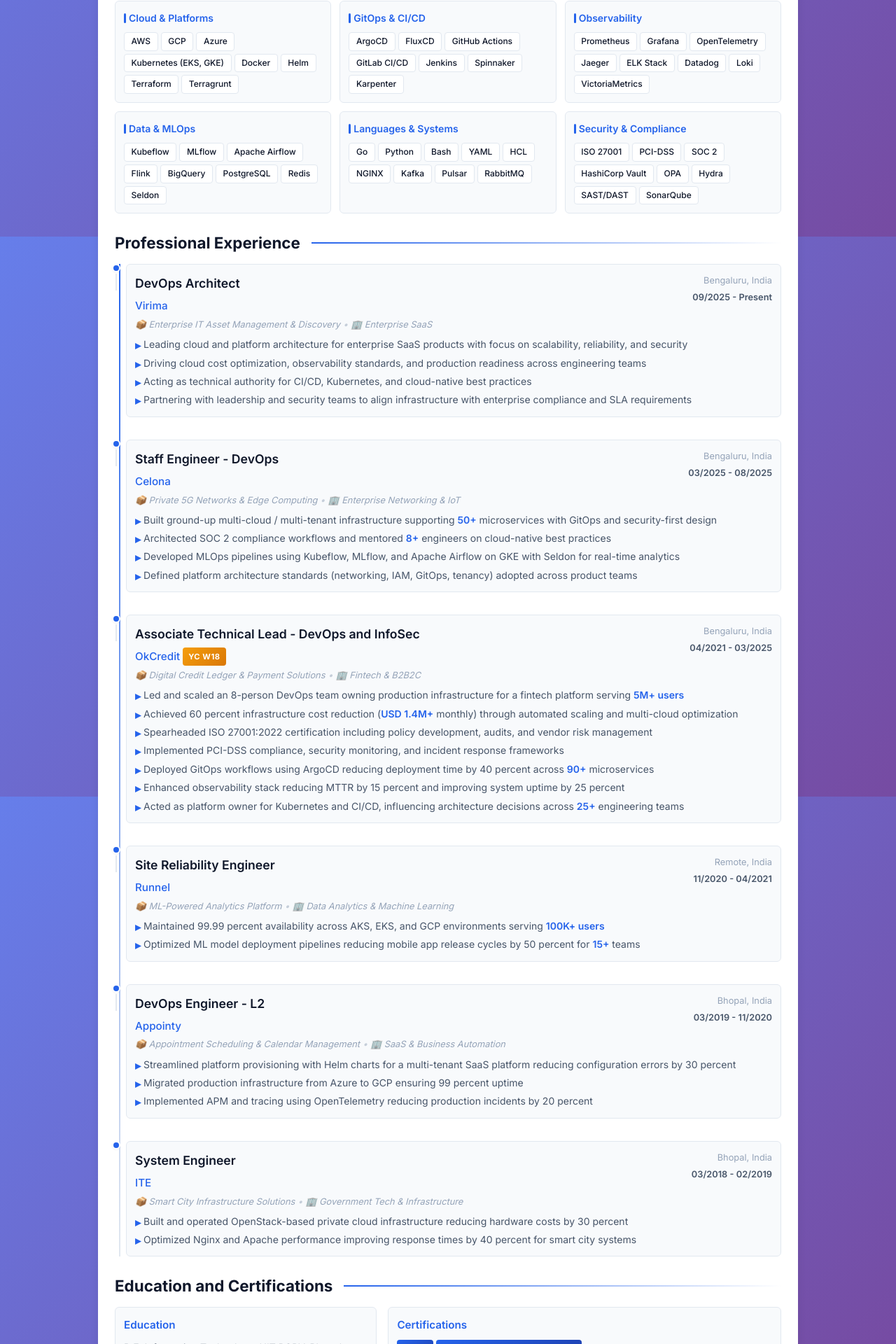
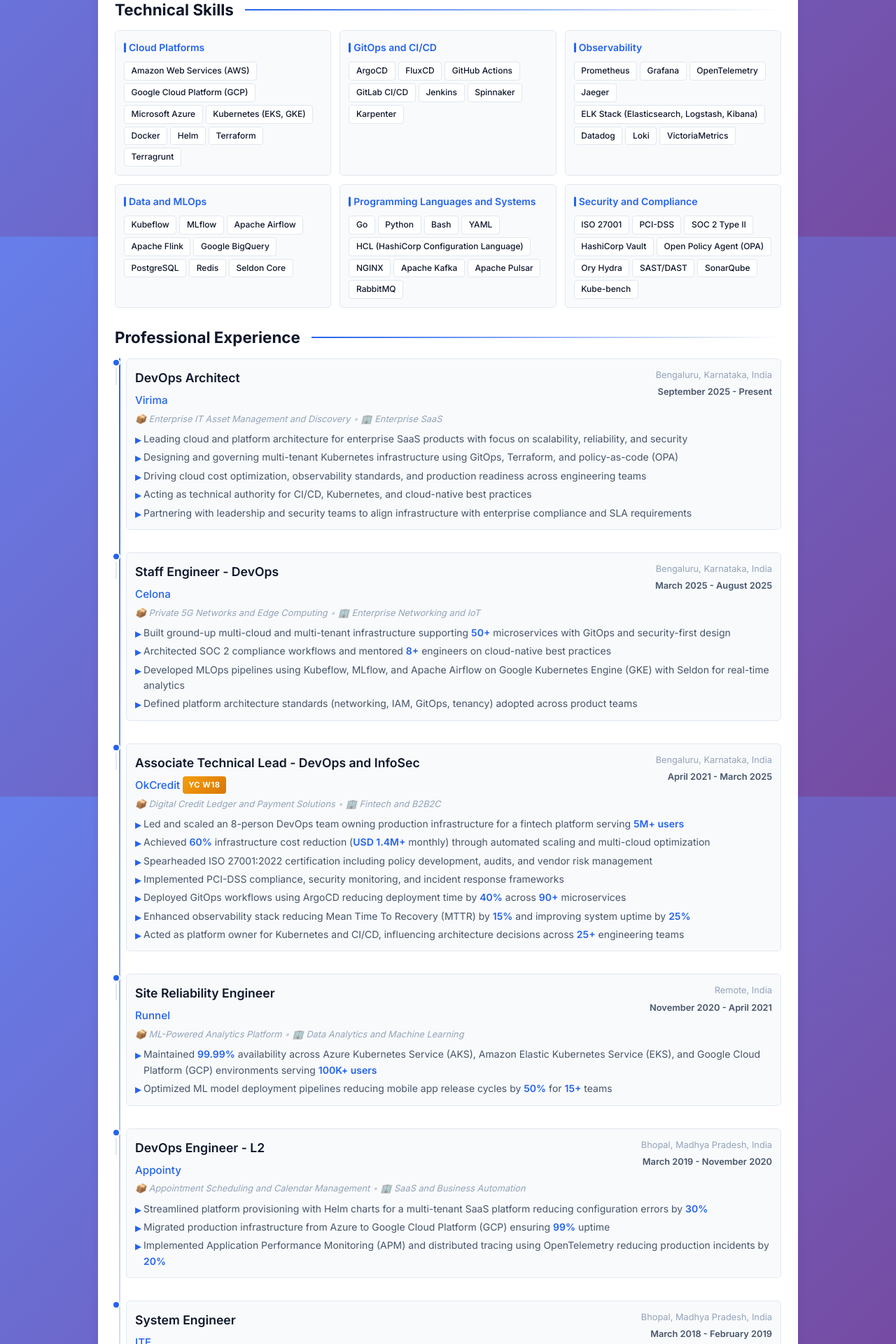
Before and after one commit to shudhanshh/resume, a React (Vite) app: page / in a window 1280 px wide. Shown: the part 462-2382 px from the top of the page at 70% size. Built offline with nearby package versions, Linux system fonts and the light colour scheme.

Commit message:
Optimize LaTeX resume for ATS compatibility - standard formatting, keywords, and structure

```diff
--- a/src/data/resume-data.json
+++ b/src/data/resume-data.json
@@ -2,24 +2,24 @@
   "contact": {
     "name": "Shudhanshu Badkur",
     "email": "shudhanshubadkur97@gmail.com",
-    "phone": "+91 78795 88884",
+    "phone": "+91-78795-88884",
     "linkedin": "linkedin.com/in/shudhanshhh",
     "github": "github.com/shudhanshh",
-    "location": "Bengaluru, India"
+    "location": "Bengaluru, Karnataka, India"
   },
-  "summary": "DevOps Architect / Staff Platform Engineer with 8+ years of experience designing and scaling cloud-native, multi-tenant platforms for enterprise SaaS and fintech systems. Proven track record of leading platform architecture initiatives delivering 60 percent infrastructure cost savings (USD 1.4M+ monthly) while maintaining 99.99 percent uptime for systems handling 500K+ requests per minute and 5M+ active users. Expert in Kubernetes, GitOps, multi-cloud strategy, and security compliance (ISO 27001, PCI-DSS, SOC 2), with strong leadership in mentoring engineers and driving org-wide infrastructure standards.",
+  "summary": "DevOps Architect and Staff Platform Engineer with 8+ years of experience designing and scaling cloud-native, multi-tenant platforms for enterprise SaaS and fintech systems. Proven track record of leading platform architecture initiatives delivering 60% infrastructure cost savings (USD 1.4M+ monthly) while maintaining 99.99% uptime for systems handling 500K+ requests per minute and 5M+ active users. Expert in Kubernetes, GitOps, multi-cloud strategy, and security compliance (ISO 27001, PCI-DSS, SOC 2), with strong leadership in mentoring engineers and driving organization-wide infrastructure standards.",
   "skills": {
-    "Cloud & Platforms": [
-      "AWS",
-      "GCP",
-      "Azure",
+    "Cloud Platforms": [
+      "Amazon Web Services (AWS)",
+      "Google Cloud Platform (GCP)",
+      "Microsoft Azure",
       "Kubernetes (EKS, GKE)",
       "Docker",
       "Helm",
       "Terraform",
       "Terragrunt"
     ],
-    "GitOps & CI/CD": [
+    "GitOps and CI/CD": [
       "ArgoCD",
       "FluxCD",
       "GitHub Actions",
@@ -33,55 +33,57 @@
       "Grafana",
       "OpenTelemetry",
       "Jaeger",
-      "ELK Stack",
+      "ELK Stack (Elasticsearch, Logstash, Kibana)",
       "Datadog",
       "Loki",
       "VictoriaMetrics"
     ],
-    "Data & MLOps": [
+    "Data and MLOps": [
       "Kubeflow",
       "MLflow",
       "Apache Airflow",
-      "Flink",
-      "BigQuery",
+      "Apache Flink",
+      "Google BigQuery",
       "PostgreSQL",
       "Redis",
-      "Seldon"
+      "Seldon Core"
     ],
-    "Languages & Systems": [
+    "Programming Languages and Systems": [
       "Go",
       "Python",
       "Bash",
       "YAML",
-      "HCL",
+      "HCL (HashiCorp Configuration Language)",
       "NGINX",
-      "Kafka",
-      "Pulsar",
+      "Apache Kafka",
+      "Apache Pulsar",
       "RabbitMQ"
     ],
-    "Security & Compliance": [
+    "Security and Compliance": [
       "ISO 27001",
       "PCI-DSS",
-      "SOC 2",
+      "SOC 2 Type II",
       "HashiCorp Vault",
-      "OPA",
-      "Hydra",
+      "Open Policy Agent (OPA)",
+      "Ory Hydra",
       "SAST/DAST",
-      "SonarQube"
+      "SonarQube",
+      "Kube-bench"
     ]
   },
   "experience": [
     {
       "title": "DevOps Architect",
       "company": "Virima",
-      "location": "Bengaluru, India",
-      "dateRange": "09/2025 - Present",
+      "location": "Bengaluru, Karnataka, India",
+      "dateRange": "September 2025 - Present",
       "isYC": false,
       "ycBatch": null,
-      "product": "Enterprise IT Asset Management & Discovery",
+      "product": "Enterprise IT Asset Management and Discovery",
       "domain": "Enterprise SaaS",
       "responsibilities": [
         "Leading cloud and platform architecture for enterprise SaaS products with focus on scalability, reliability, and security",
+        "Designing and governing multi-tenant Kubernetes infrastructure using GitOps, Terraform, and policy-as-code (OPA)",
         "Driving cloud cost optimization, observability standards, and production readiness across engineering teams",
         "Acting as technical authority for CI/CD, Kubernetes, and cloud-native best practices",
         "Partnering with leadership and security teams to align infrastructure with enterprise compliance and SLA requirements"
@@ -90,35 +92,35 @@
     {
       "title": "Staff Engineer - DevOps",
       "company": "Celona",
-      "location": "Bengaluru, India",
-      "dateRange": "03/2025 - 08/2025",
+      "location": "Bengaluru, Karnataka, India",
+      "dateRange": "March 2025 - August 2025",
       "isYC": false,
       "ycBatch": null,
-      "product": "Private 5G Networks & Edge Computing",
-      "domain": "Enterprise Networking & IoT",
+      "product": "Private 5G Networks and Edge Computing",
+      "domain": "Enterprise Networking and IoT",
       "responsibilities": [
-        "Built ground-up multi-cloud / multi-tenant infrastructure supporting 50+ microservices with GitOps and security-first design",
+        "Built ground-up multi-cloud and multi-tenant infrastructure supporting 50+ microservices with GitOps and security-first design",
         "Architected SOC 2 compliance workflows and mentored 8+ engineers on cloud-native best practices",
-        "Developed MLOps pipelines using Kubeflow, MLflow, and Apache Airflow on GKE with Seldon for real-time analytics",
+        "Developed MLOps pipelines using Kubeflow, MLflow, and Apache Airflow on Google Kubernetes Engine (GKE) with Seldon for real-time analytics",
         "Defined platform architecture standards (networking, IAM, GitOps, tenancy) adopted across product teams"
       ]
     },
     {
       "title": "Associate Technical Lead - DevOps and InfoSec",
       "company": "OkCredit",
-      "location": "Bengaluru, India",
-      "dateRange": "04/2021 - 03/2025",
+      "location": "Bengaluru, Karnataka, India",
+      "dateRange": "April 2021 - March 2025",
       "isYC": true,
       "ycBatch": "W18",
-      "product": "Digital Credit Ledger & Payment Solutions",
-      "domain": "Fintech & B2B2C",
+      "product": "Digital Credit Ledger and Payment Solutions",
+      "domain": "Fintech and B2B2C",
       "responsibilities": [
         "Led and scaled an 8-person DevOps team owning production infrastructure for a fintech platform serving 5M+ users",
-        "Achieved 60 percent infrastructure cost reduction (USD 1.4M+ monthly) through automated scaling and multi-cloud optimization",
+        "Achieved 60% infrastructure cost reduction (USD 1.4M+ monthly) through automated scaling and multi-cloud optimization",
         "Spearheaded ISO 27001:2022 certification including policy development, audits, and vendor risk management",
         "Implemented PCI-DSS compliance, security monitoring, and incident response frameworks",
-        "Deployed GitOps workflows using ArgoCD reducing deployment time by 40 percent across 90+ microservices",
-        "Enhanced observability stack reducing MTTR by 15 percent and improving system uptime by 25 percent",
+        "Deployed GitOps workflows using ArgoCD reducing deployment time by 40% across 90+ microservices",
+        "Enhanced observability stack reducing Mean Time To Recovery (MTTR) by 15% and improving system uptime by 25%",
         "Acted as platform owner for Kubernetes and CI/CD, influencing architecture decisions across 25+ engineering teams"
       ]
     },
@@ -126,53 +128,53 @@
       "title": "Site Reliability Engineer",
       "company": "Runnel",
       "location": "Remote, India",
-      "dateRange": "11/2020 - 04/2021",
+      "dateRange": "November 2020 - April 2021",
       "isYC": false,
       "ycBatch": null,
       "product": "ML-Powered Analytics Platform",
-      "domain": "Data Analytics & Machine Learning",
+      "domain": "Data Analytics and Machine Learning",
       "responsibilities": [
-        "Maintained 99.99 percent availability across AKS, EKS, and GCP environments serving 100K+ users",
-        "Optimized ML model deployment pipelines reducing mobile app release cycles by 50 percent for 15+ teams"
+        "Maintained 99.99% availability across Azure Kubernetes Service (AKS), Amazon Elastic Kubernetes Service (EKS), and Google Cloud Platform (GCP) environments serving 100K+ users",
+        "Optimized ML model deployment pipelines reducing mobile app release cycles by 50% for 15+ teams"
       ]
     },
     {
       "title": "DevOps Engineer - L2",
       "company": "Appointy",
-      "location": "Bhopal, India",
-      "dateRange": "03/2019 - 11/2020",
+      "location": "Bhopal, Madhya Pradesh, India",
+      "dateRange": "March 2019 - November 2020",
       "isYC": false,
       "ycBatch": null,
-      "product": "Appointment Scheduling & Calendar Management",
-      "domain": "SaaS & Business Automation",
+      "product": "Appointment Scheduling and Calendar Management",
+      "domain": "SaaS and Business Automation",
       "responsibilities": [
-        "Streamlined platform provisioning with Helm charts for a multi-tenant SaaS platform reducing configuration errors by 30 percent",
-        "Migrated production infrastructure from Azure to GCP ensuring 99 percent uptime",
-        "Implemented APM and tracing using OpenTelemetry reducing production incidents by 20 percent"
+        "Streamlined platform provisioning with Helm charts for a multi-tenant SaaS platform reducing configuration errors by 30%",
+        "Migrated production infrastructure from Azure to Google Cloud Platform (GCP) ensuring 99% uptime",
+        "Implemented Application Performance Monitoring (APM) and distributed tracing using OpenTelemetry reducing production incidents by 20%"
       ]
     },
     {
       "title": "System Engineer",
       "company": "ITE",
-      "location": "Bhopal, India",
-      "dateRange": "03/2018 - 02/2019",
+      "location": "Bhopal, Madhya Pradesh, India",
+      "dateRange": "March 2018 - February 2019",
       "isYC": false,
       "ycBatch": null,
       "product": "Smart City Infrastructure Solutions",
-      "domain": "Government Tech & Infrastructure",
+      "domain": "Government Technology and Infrastructure",
       "responsibilities": [
-        "Built and operated OpenStack-based private cloud infrastructure reducing hardware costs by 30 percent",
-        "Optimized Nginx and Apache performance improving response times by 40 percent for smart city systems"
+        "Built and operated OpenStack-based private cloud infrastructure reducing hardware costs by 30%",
+        "Optimized NGINX and Apache HTTP Server performance improving response times by 40% for smart city systems"
       ]
     }
   ],
   "education": {
-    "degree": "B.E. Information Technology, UIT RGPV, Bhopal"
+    "degree": "Bachelor of Engineering (B.E.) in Information Technology, University Institute of Technology (UIT), Rajiv Gandhi Proudyogiki Vishwavidyalaya (RGPV), Bhopal, Madhya Pradesh, India"
   },
   "certifications": [
-    "CKA",
+    "Certified Kubernetes Administrator (CKA)",
     "HashiCorp Terraform Associate",
-    "Red Hat Certified Engineer/System Administrator",
+    "Red Hat Certified Engineer (RHCE) / Red Hat Certified System Administrator (RHCSA)",
     "CISSP Candidate"
   ]
 }
```
Also changed, not shown: scripts/parse-latex.js (+37 -47 lines), 1 other file (tests, documents, lock files or other folders).
